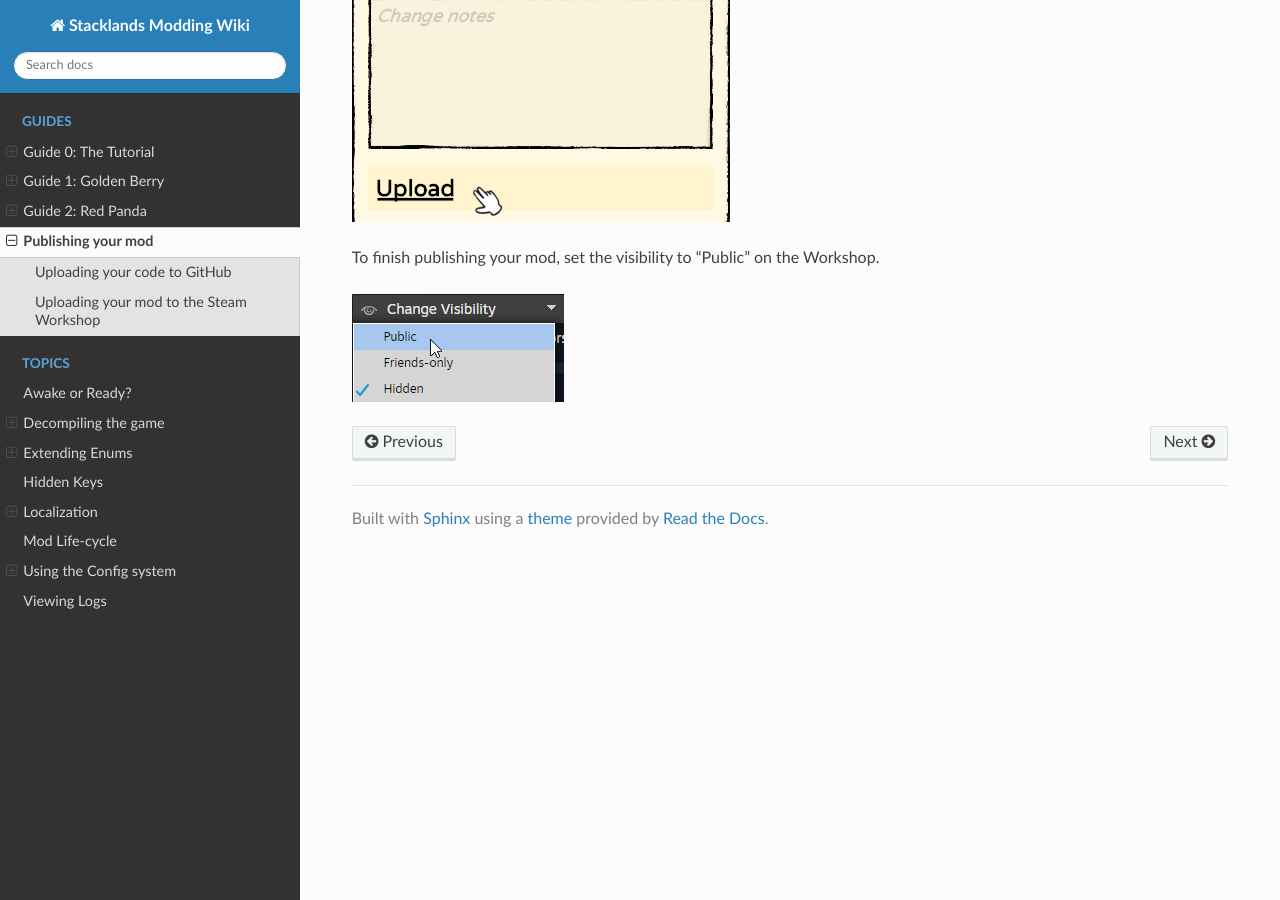
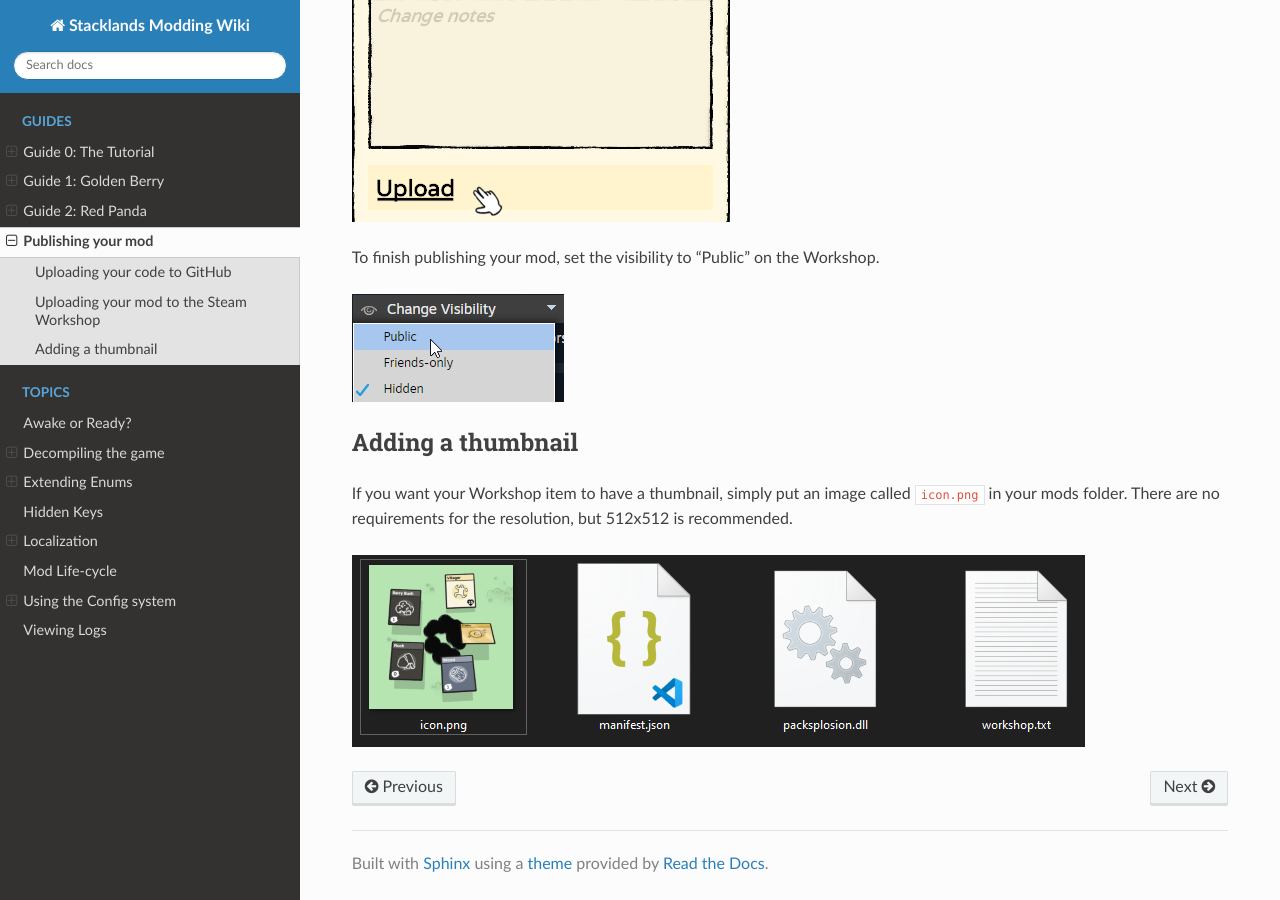
Before and after one commit to stacklandsdev/modding-wiki, a Sphinx documentation site: the page built from source/guides/publishing.rst, in a window 1280 px wide and 900 px high, scrolled down 1985 px. Built offline with Sphinx 7.4.7 and the Read the Docs theme 2.0.0, drawn with Linux system fonts in a browser that asks for light colours.

Commit message:
add thumbnail info

```diff
--- a/source/guides/publishing.rst
+++ b/source/guides/publishing.rst
@@ -40,3 +40,11 @@ To upload the files, simply click the Upload button.
 To finish publishing your mod, set the visibility to "Public" on the Workshop.
 
 .. image:: images/publishing_5.png
+
+Adding a thumbnail
+==================
+
+If you want your Workshop item to have a thumbnail, simply put an image called ``icon.png`` in your mods
+folder. There are no requirements for the resolution, but 512x512 is recommended.
+
+.. image:: images/publishing_6.png
```
Also changed, not shown: source/guides/images/publishing_6.png (added).
